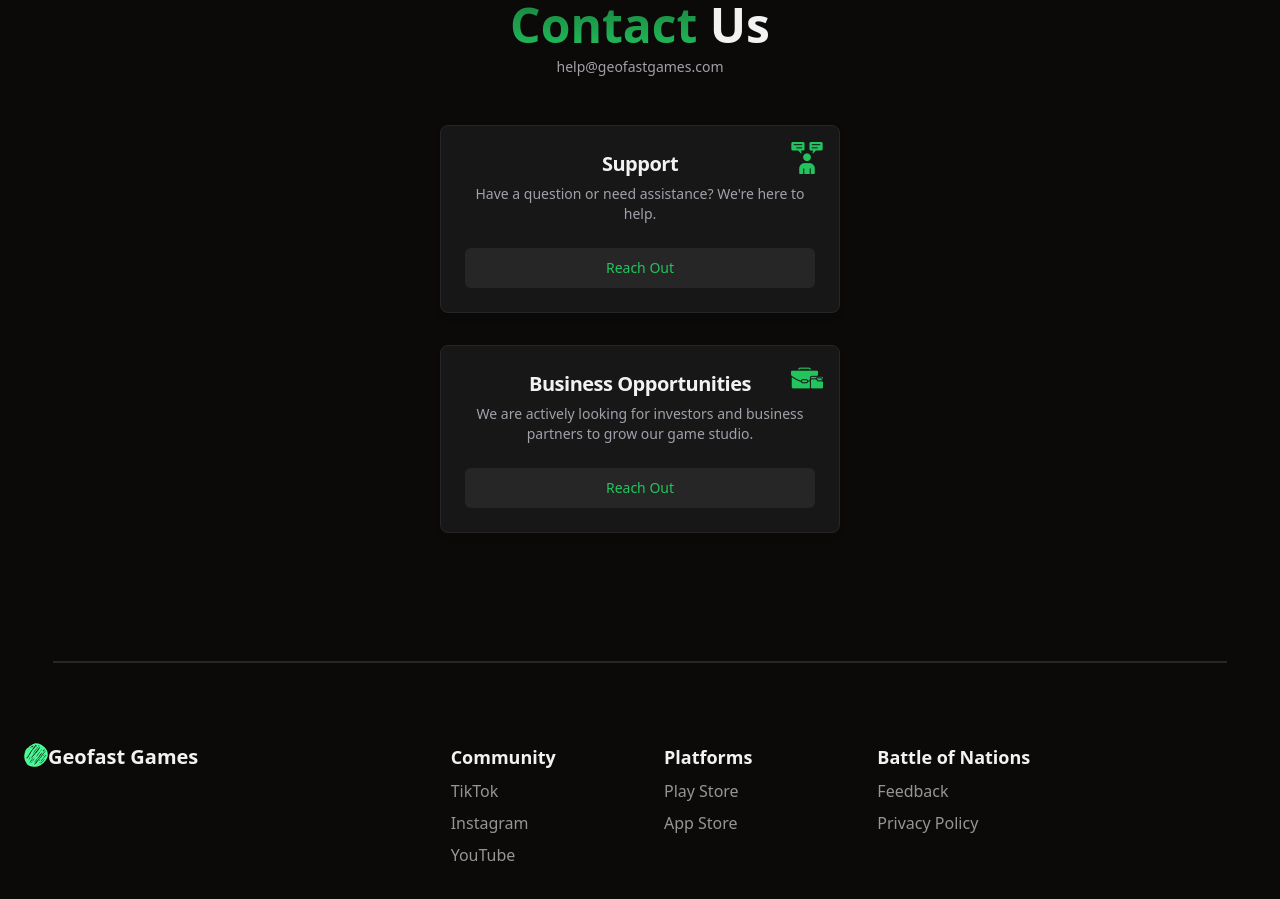
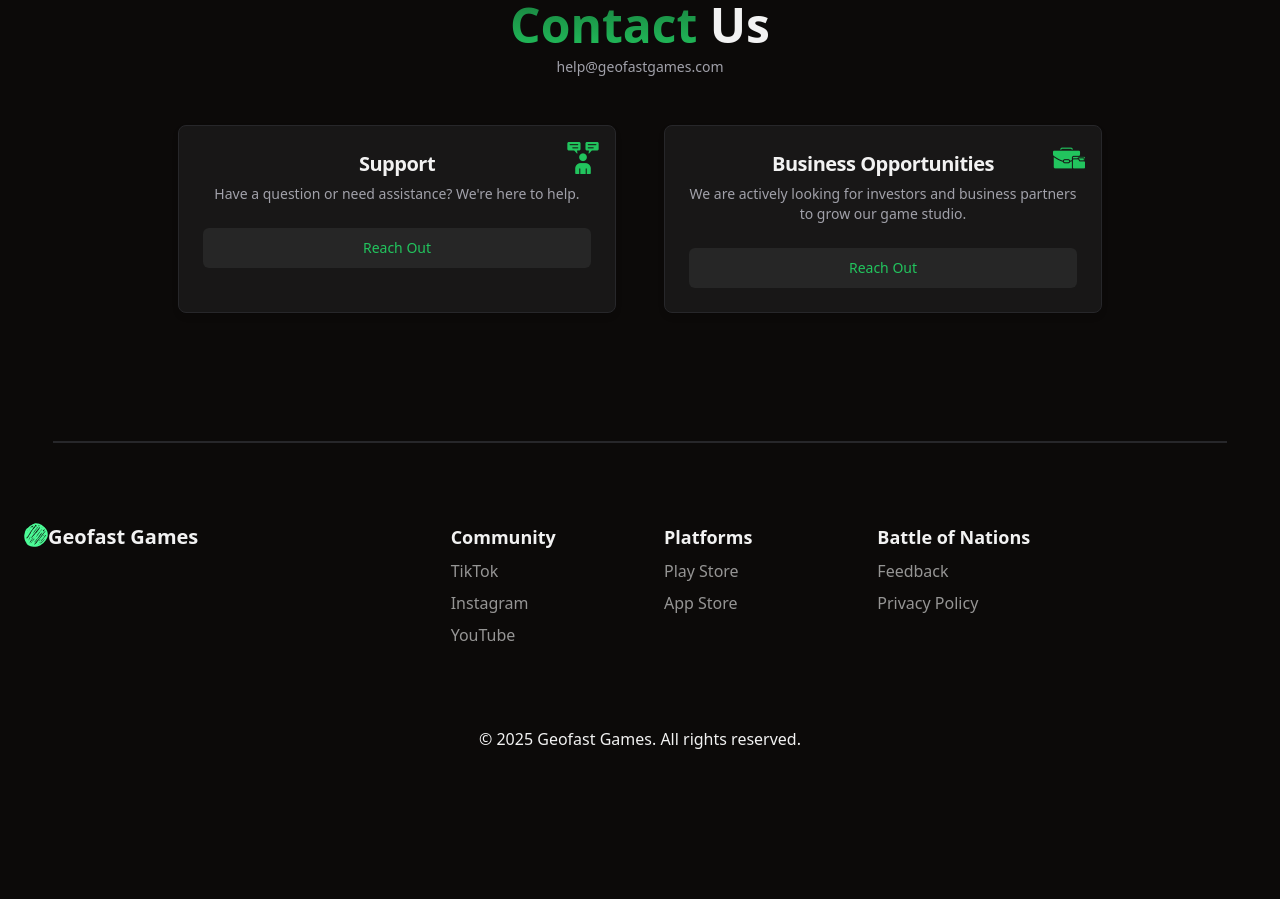
Before and after one commit to utkarshtrivedimdz/geofast-landing-page, a React (Vite) app: page / in a window 1280 px wide. Shown: the part 5960-6859 px from the top of the page. After the commit the page ends 6767 px from the top, so only its background shows below. Built offline with nearby package versions, Linux system fonts and the light colour scheme.

Commit message:
Update Newsletter.tsx

```diff
--- a/src/components/Newsletter.tsx
+++ b/src/components/Newsletter.tsx
@@ -22,7 +22,7 @@ export const Newsletter = () => {
           Us
         </h3>
         <p className="text-sm text-muted-foreground mt-2">help@geofastgames.com</p>
-        <div className="grid gap-8 mt-12 mx-auto md:w-[400px]">
+        <div className="grid gap-8 mt-12 mx-auto md:grid-cols-2 md:gap-12 md:w-3/4">
           {/* Questions Card */}
           <Card className="relative bg-muted/50 drop-shadow-md shadow-black/10">
             <img
```
